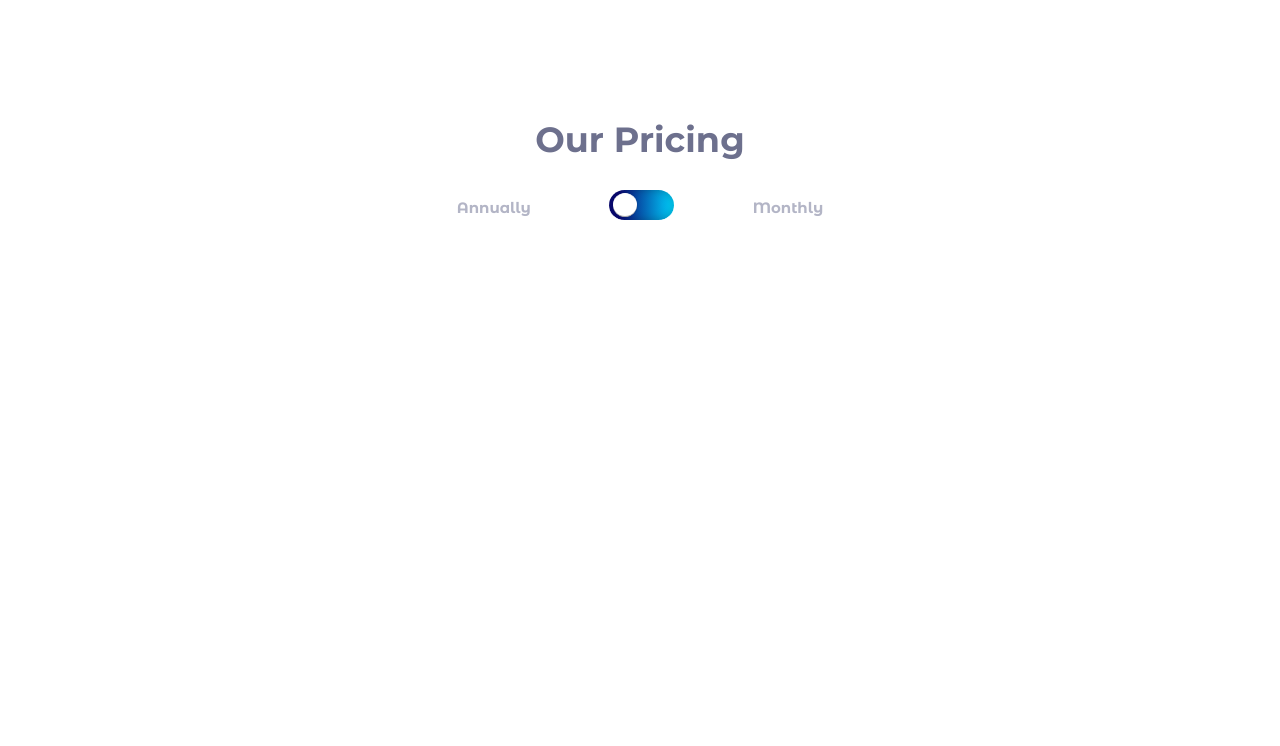
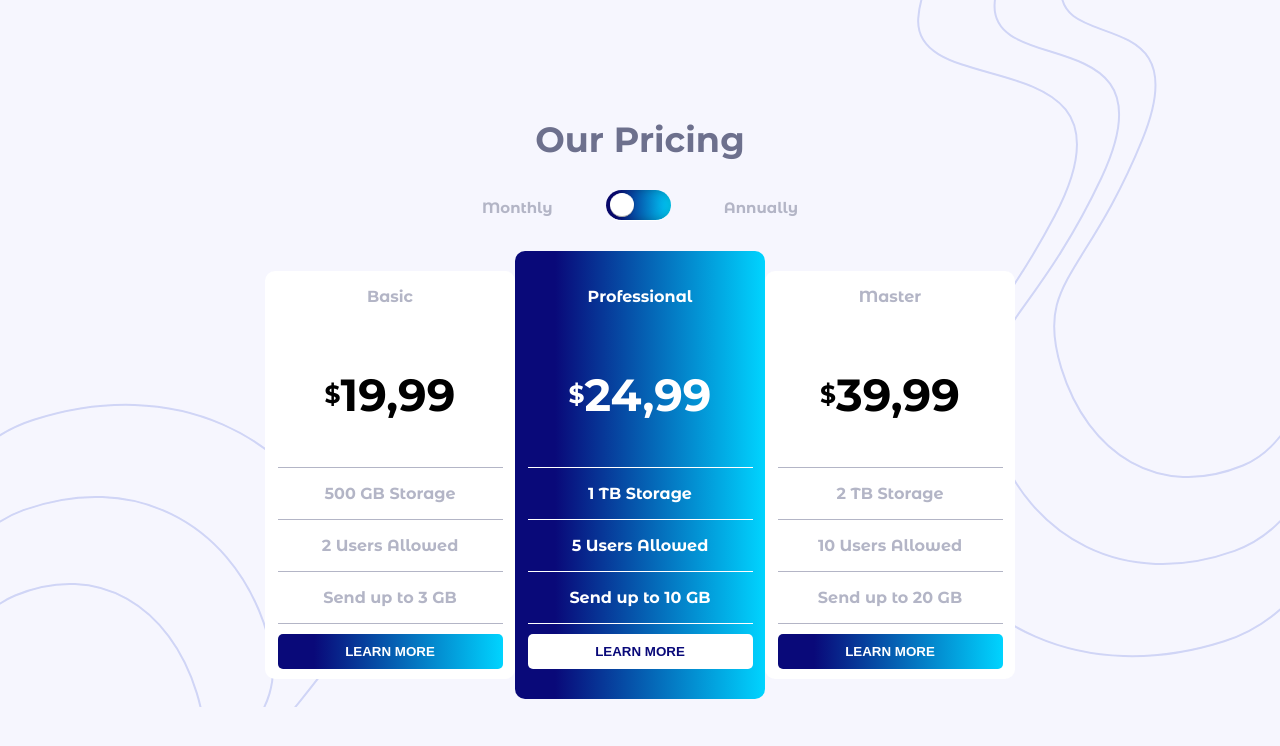
Before and after one commit to EricoDev-Front/ComponenteDePrecoComAlternancia, a plain HTML site: page index.html in a window 1280 px wide. Drawn offline with Linux system fonts and the light colour scheme.

Commit message:
Finalizando projeto

```diff
--- a/assets/Js/main.js
+++ b/assets/Js/main.js
@@ -0,0 +1,17 @@
+let toggle = document.getElementById("toggle");
+let precoBasic = document.getElementById("precoBasic");
+let precoProfessional = document.getElementById("precoProfessional");
+let precoMaster = document.getElementById("precoMaster");
+
+function mudarValores(){
+    if(toggle.checked){
+        precoBasic.innerHTML = "199,99"
+        precoProfessional.innerHTML = "249,99"
+        precoMaster.innerHTML = "399,99"
+    } else{
+        precoBasic.innerHTML = "19,99"
+        precoProfessional.innerHTML = "24,99"
+        precoMaster.innerHTML = "39,99"
+    }
+
+}
--- a/assets/css/style.less
+++ b/assets/css/style.less
@@ -9,9 +9,10 @@
 body{
     font-size: 15px;
     font-family: 'Montserrat Alternates', sans-serif;
+    background: url(../images/bg-top.svg) no-repeat top right, url(../images/bg-bottom.svg) no-repeat bottom left, @VeryLightGrayishBlue;
 }
 
-section#tituloBotao{
+section.tituloBotao{
     display: flex;
     flex-direction: column;
     align-items: center;
@@ -26,7 +27,7 @@ section#tituloBotao{
         display: flex;
         align-items: center;
         justify-content: space-between;
-        width: 29%;
+        width: 25%;
         p{
             color: @LightGrayishBlue;
             position: relative;
@@ -85,5 +86,79 @@ section#tituloBotao{
               }
           }
     }
+    .modalidades{
+        display: flex;
+        justify-content: center;
+        align-items: center;
+        p{
+            color: @LightGrayishBlue;
+            font-size: 16px;
+            text-align: center;
+        }
+        h3{
+            font-size: 3em;
+            text-align: center;
+            display: flex;
+            align-items: center;
+            span{
+                font-size: 25px;
+            }
+        }
+        .row{
+            width: 90%;
+            background: @LightGrayishBlue;
+            height: 1px;
+        }
+        .caixa{
+            width: 250px;
+            display: flex;
+            flex-direction: column;
+            justify-content: center;
+            align-items: center;
+            background: white;
+            border-radius: 10px;
+            button{
+                background: @LinearGradient;
+                margin-top: 10px;
+                border-radius: 5px;
+                padding: 10px 0 10px 0;
+                width: 90%;
+                margin-bottom: 10px;
+                border: none;
+                color: white;
+                font-weight: bold;
+                cursor: pointer;
+                &:hover{
+                    background: transparent;
+                    border: 1px @GrayishBlue solid;
+                    color: @GrayishBlue;
+                }
+            }
+            &.professional{
+                background: @LinearGradient;
+                padding: 20px 0 20px 0;
+                p{
+                    color: white;
+                }
+                .row{
+                    background: white;
+                }
+                h3{
+                    color: white;
+                }
+                button{
+                    background: white;
+                    color:rgba(9,9,121,1);
+                    &:hover{
+                        background: transparent;
+                        border: 1px white solid;
+                        color: white;
+                    }
+                }
+            }
+        }
+
+
+    }
 
 }
--- a/index.html
+++ b/index.html
@@ -16,22 +16,63 @@
 
 </head>
 <body>
-    <section id="tituloBotao">
+    <section class="tituloBotao">
         <div class="titulo">
             <h2>Our Pricing</h2>
         </div>
 
         <div class="botaoValores">
-            <p>Annually</p>
+            <p>Monthly</p>
 
-            <input type="checkbox" id="toggle" />
+            <input type="checkbox" id="toggle" onclick="mudarValores()"/>
             <label for="toggle"></label>
 
             <div class="switch">
                 <div class="button"></div>
             </div>
 
-            <p>Monthly</p>
+            <p>Annually</p>
+        </div>
+
+        <div class="modalidades">
+            <div class="caixa">
+                <p>Basic</p>
+                <h3 id="precoBasic"><span>$</span>19,99</h3>
+                <div class="row"></div>
+                <p>500 GB Storage</p>
+                <div class="row"></div>
+                <p>2 Users Allowed</p>
+                <div class="row"></div>
+                <p>Send up to 3 GB</p>
+                <div class="row"></div>
+                <button>LEARN MORE</button>
+            </div>
+
+            <div class="caixa professional">
+                <p>Professional</p>
+                <h3 id="precoProfessional"><span>$</span>24,99</h3>
+                <div class="row"></div>
+                <p>1 TB Storage</p>
+                <div class="row"></div>
+                <p>5 Users Allowed</p>
+                <div class="row"></div>
+                <p>Send up to 10 GB</p>
+                <div class="row"></div>
+                <button>LEARN MORE</button>
+            </div>
+
+            <div class="caixa">
+                <p>Master</p>
+                <h3 id="precoMaster"><span>$</span>39,99</h3>
+                <div class="row"></div>
+                <p>2 TB Storage</p>
+                <div class="row"></div>
+                <p>10 Users Allowed</p>
+                <div class="row"></div>
+                <p>Send up to 20 GB</p>
+                <div class="row"></div>
+                <button>LEARN MORE</button>
+            </div>
         </div>
     </section>
 </body>
```
Also changed, not shown: assets/css/style.css.
